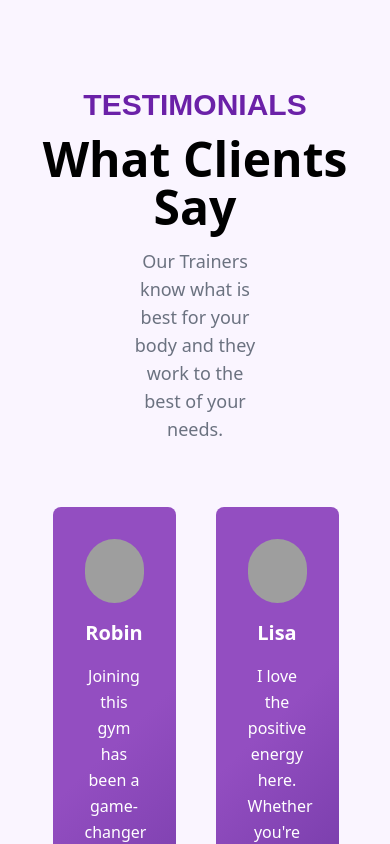
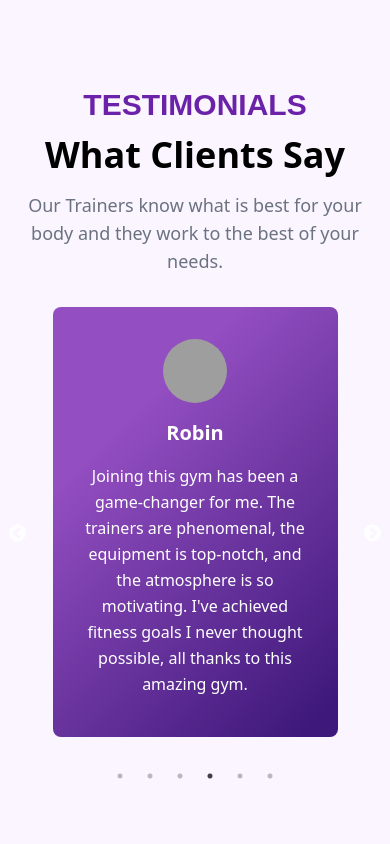
Before and after one commit to LakshitAgarwal/gym-react-app, a React (Vite) app: page / in a window 390 px wide. Shown: the part 8720-9564 px from the top of the page. Built offline with nearby package versions, Linux system fonts and the light colour scheme; grey boxes are pictures that could not be loaded; a web font is replaced by a local one.

Commit message:
testimonials made responsive

```diff
--- a/src/Components/Carousal.jsx
+++ b/src/Components/Carousal.jsx
@@ -14,6 +14,20 @@ const Carousal = () => {
     slidesToScroll: 1,
     autoplay: true,
     autoplaySpeed: 2000,
+    responsive: [
+      {
+        breakpoint: 1024, // iPad and below
+        settings: {
+          slidesToShow: 1,
+        },
+      },
+      {
+        breakpoint: 640, // Mobile devices
+        settings: {
+          slidesToShow: 1,
+        },
+      },
+    ],
   };
   return (
     <div className="bg-purple-50 pt-10">
@@ -21,20 +35,20 @@ const Carousal = () => {
         <h1 className="text-3xl mt-10 font-extrabold text-purple-800 arsenal-sc-bold">
           TESTIMONIALS
         </h1>
-        <h1 className="text-5xl font-bold pt-3">What Clients Say</h1>
-        <p className="mx-auto w-1/3 text-lg py-4 pb-6 text-gray-500">
+        <h1 className="text-4xl md:text-5xl font-bold pt-3">What Clients Say</h1>
+        <p className="mx-auto w-[90%] md:w-1/3 text-lg py-4 md:pb-6 text-gray-500">
           Our Trainers know what is best for your body and they work to the best
           of your needs.
         </p>
       </div>
       <div className="w-5/6 mx-auto">
-        <div className="mt-10">
+        <div className="mt-4 md:mt-10">
           <Slider ref={(slider) => (sliderRef = slider)} {...settings}>
             {TESTIMONIALS.map((testis, index) => {
               return (
                 <div
                   key={index}
-                  className="sticky-button p-8 text-white rounded-lg mb-6 min-h-[300px]"
+                  className="sticky-button p-8 text-white rounded-lg mb-6 min-h-[430px] md:min-h-[300px]"
                 >
                   <img
                     src={testis.img}
```
